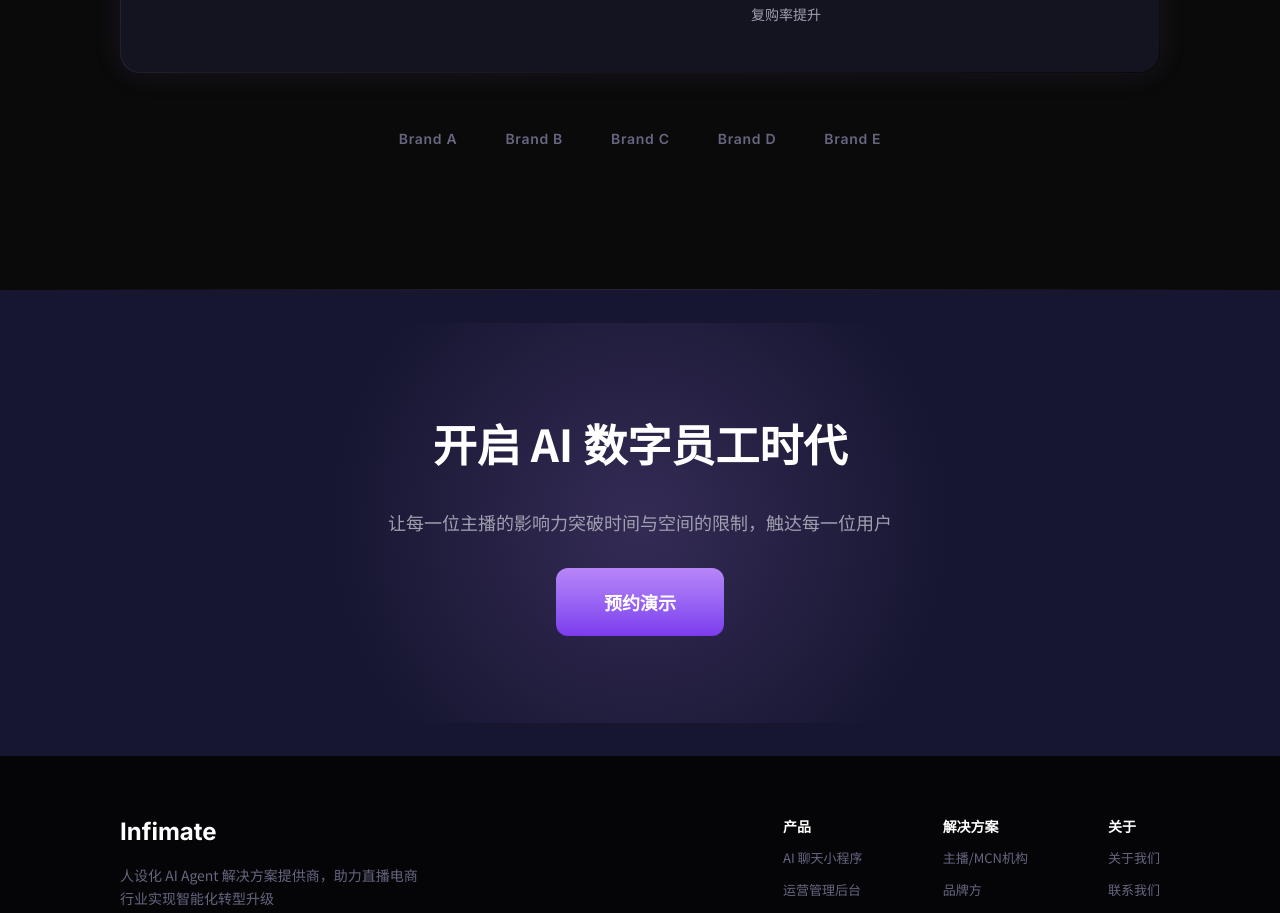
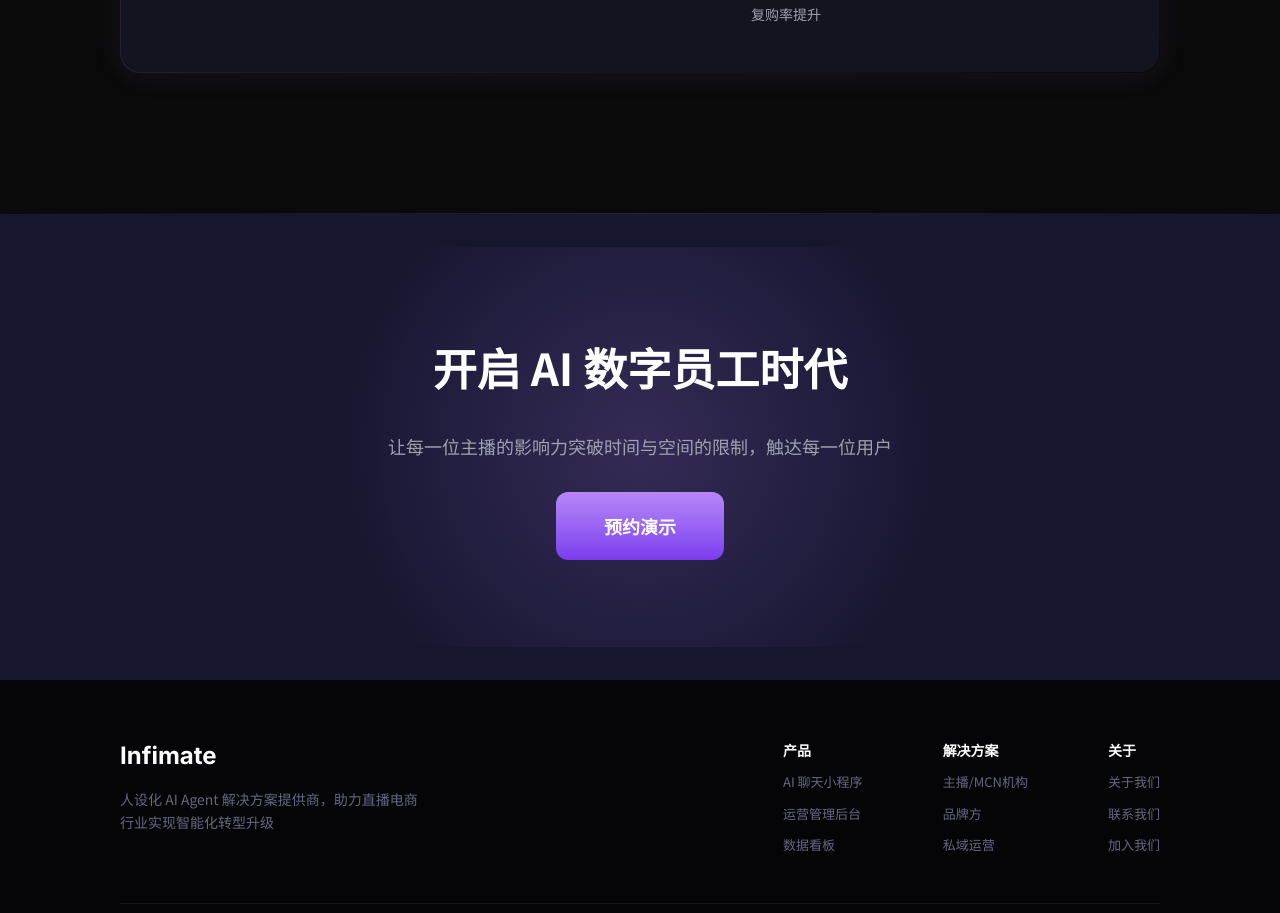
Before and after one commit to sunt23310-ops/infimate-landing, a Next.js app: page / in a window 1280 px wide. Shown: the part 7980-8893 px from the top of the page. Built offline with nearby package versions, Linux system fonts and the light colour scheme.

Commit message:
Remove placeholder Brand A-E text from case study section
Co-Authored-By: Claude Opus 4.6 <noreply@anthropic.com>

```diff
--- a/src/components/sections/CaseStudySection.tsx
+++ b/src/components/sections/CaseStudySection.tsx
@@ -38,12 +38,6 @@ export default function CaseStudySection() {
           </div>
         </div>
 
-        {/* Trust logos */}
-        <div className="flex items-center gap-12">
-          {["Brand A", "Brand B", "Brand C", "Brand D", "Brand E"].map((name) => (
-            <span key={name} className="font-inter text-sm font-semibold text-[var(--text-muted)] tracking-wider">{name}</span>
-          ))}
-        </div>
       </div>
     </section>
   );
```
